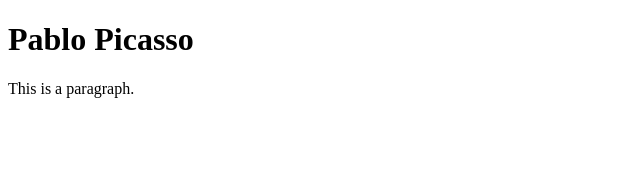
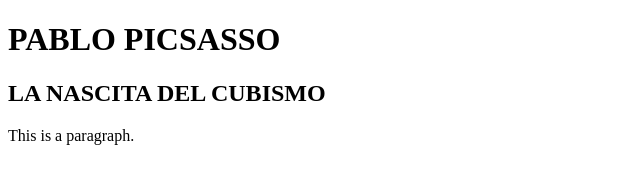
Before and after one commit to cottini/cottini.github.io, a plain HTML site: page index.html in a window 1280 px wide. Shown: the whole page, without its empty margins (0-640 px from the left). Drawn offline with Linux system fonts and the light colour scheme.

Commit message:
Update index.html

```diff
--- a/index.html
+++ b/index.html
@@ -4,7 +4,9 @@
 <title>Home Page Sito personale</title>
 </head>
 <body>
-<h1> Pablo Picasso </h1>
+<h1> PABLO PICSASSO </h1>
+<h2> LA NASCITA DEL CUBISMO </h2>
+
 <p>This is a paragraph.</p>
 
 </body>
```
